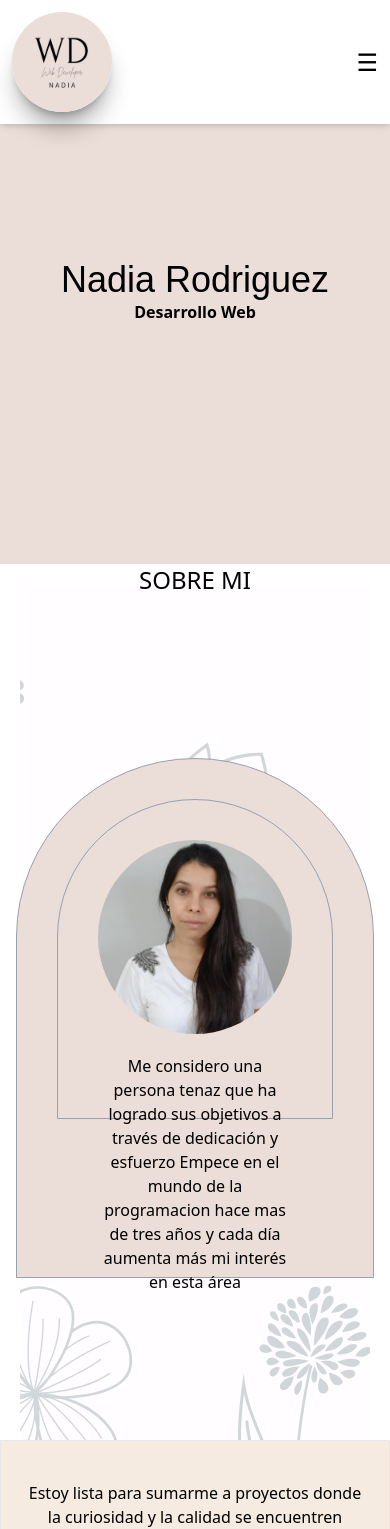
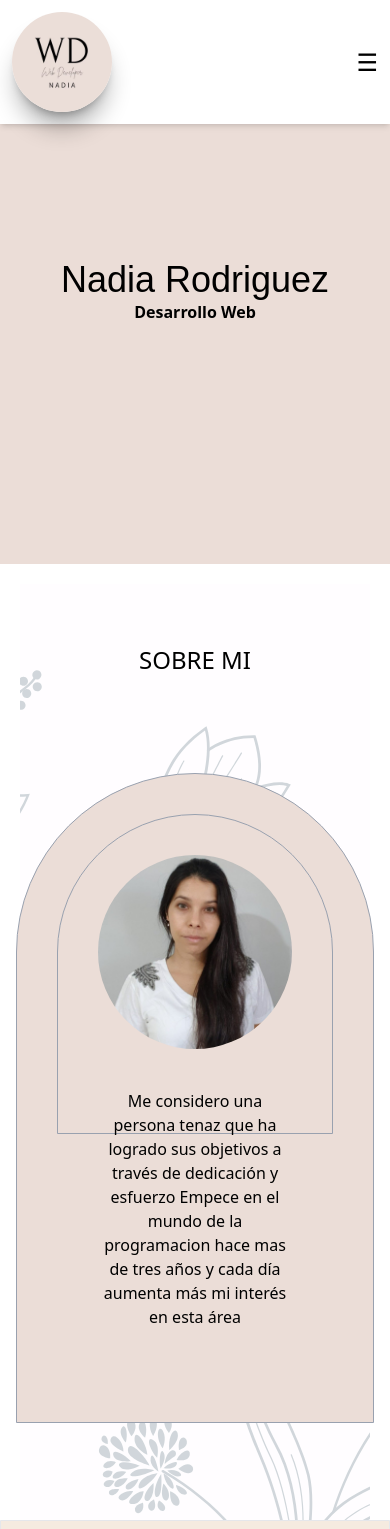
Before and after one commit to NaNajli/portfolio-2025, a Next.js app: page / in a window 390 px wide. Shown: the top 1529 px of the page. Built offline with nearby package versions, Linux system fonts and the light colour scheme; a web font is replaced by a local one.

Commit message:
responsive

```diff
--- a/app/about/page.tsx
+++ b/app/about/page.tsx
@@ -6,12 +6,12 @@ export default function About() {
 <div className="relative text-black bg-white">
 <div className="absolute inset-5 bg-[url('/clouds.svg')] bg-repeat bg-cover bg-center opacity-25 z-0"></div>
 <div className="relative z-10">
-<h1 className="text-2xl antialiased uppercase text-center md:text-left md:pl-45 md:pt-45 "> Sobre mi</h1>
+<h1 className="text-2xl antialiased uppercase text-center md:text-left md:pl-45 md:pt-45 pt-20 "> Sobre mi</h1>
 <div className="flex justify-center items-center min-h-screen px-4 relative ">
-  <div className=" rounded-t-full border border-gray-400 w-full max-w-md h-[520px] md:h-[620px] p-10 bg-[#ebddd7]">
-    <div className=" rounded-t-full border border-gray-400 w-full max-w-md h-[320px] sm:h-[320px] p-10">
+  <div className=" rounded-t-full border border-gray-400 w-full max-w-md h-[650px] md:h-[720px] p-10 bg-[#ebddd7]">
+    <div className=" rounded-t-full border border-gray-400 w-full max-w-md h-[320px] md:h-[310px] p-10">
      <Image className='w-65 rounded-full center' src="/photo.JPEG" alt="Profile" width={800} height={800} />
-    <p className="text-center md:mt-17 text-base md:text-lg pt-5 md:pt-1">
+    <p className="text-center md:mt-17 mt-10  md:text-lg ">
       Me considero una persona tenaz que ha logrado sus objetivos a través de dedicación y esfuerzo
       Empece en el mundo de la programacion hace mas de tres años y cada día aumenta más mi interés en esta área
     </p>
@@ -19,7 +19,7 @@ export default function About() {
   </div>
 </div>
 <div className="flex justify-center items-center md:min-h-screen">
-  <div className="bg-[#f5ebe0] rounded-b-full border border-gray-200 w-full max-w-md h-[520px] sm:h-[280px] p-5">
+  <div className="bg-[#f5ebe0] rounded-b-full border border-gray-200 w-full max-w-md h-[300px] md:h-[280px] p-5">
     <p className="text-center mt-5 text-base sm:text-lg">
   Estoy lista para sumarme a proyectos donde la curiosidad y la calidad se encuentren<br></br>
   Este portafolio no es un punto de llegada: es mi punto de partida hacia todo lo que quiero construir
```
